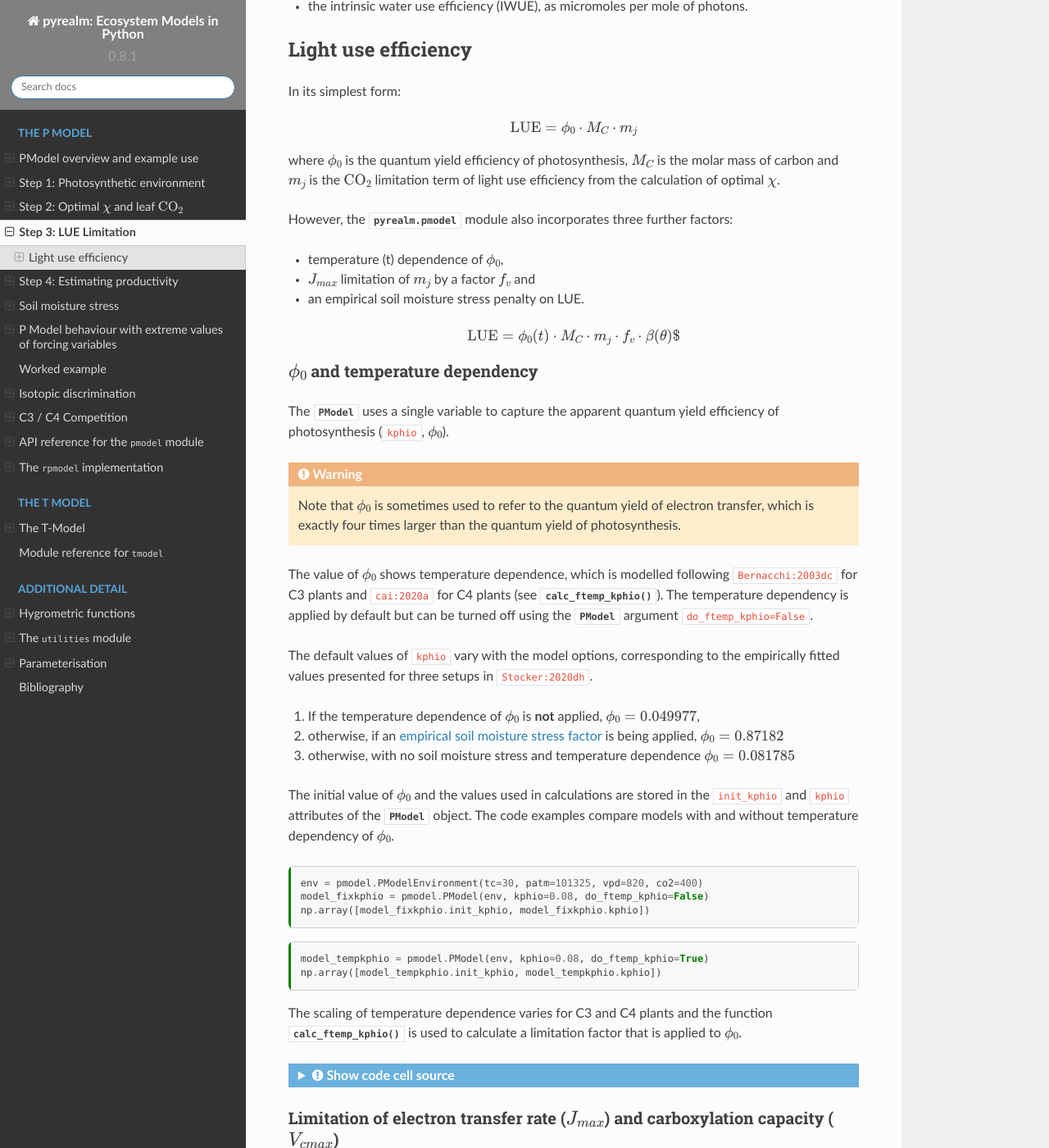
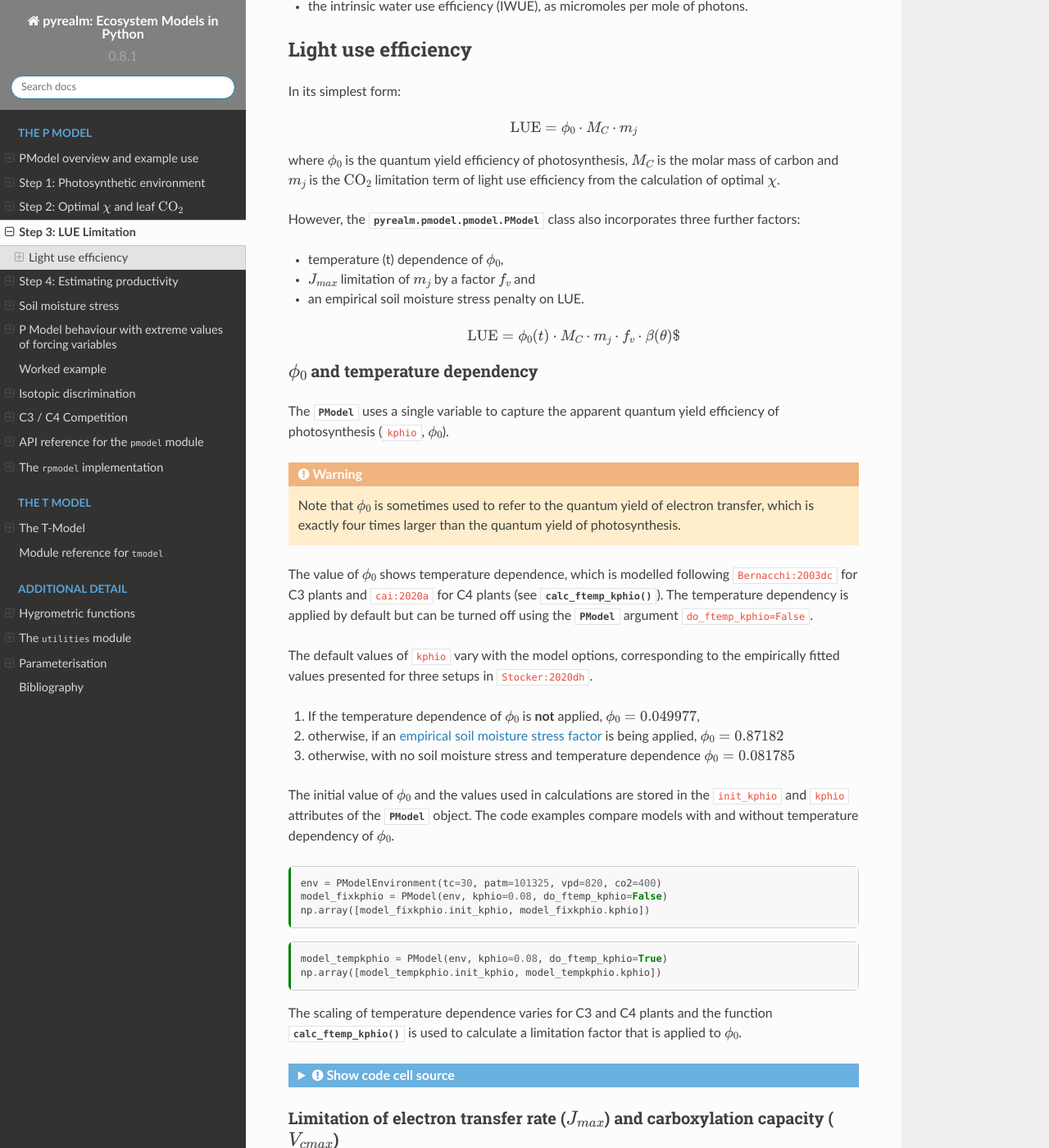
Before and after one commit to ImperialCollegeLondon/pyrealm, a Sphinx documentation site: the page built from docs/source/pmodel/lue_limitation.md, in a window 1280 px wide and 1400 px high, scrolled down 361 px. Shown: the whole window at 82% size. Built offline with Sphinx 7.4.7 and the Read the Docs theme 2.0.0, drawn with Linux system fonts in a browser that asks for light colours; cross-references to code outside the pages are shown as plain code; some of the changed text lies outside the part shown.

Commit message:
More updates to pmodel namespace and docs

````diff
--- a/docs/source/pmodel/lue_limitation.md
+++ b/docs/source/pmodel/lue_limitation.md
@@ -64,7 +65,7 @@
 molar mass of carbon and $m_j$ is the $\ce{CO2}$ limitation term of light use
 efficiency from the calculation of optimal $\chi$.
 
-However, the {mod}`pyrealm.pmodel` module also incorporates three further
+However, the {class}`pyrealm.pmodel.pmodel.PModel` class also incorporates three further
 factors:
 
 * temperature (t) dependence of $\phi_0$,
@@ -105,18 +106,18 @@
    $\phi_0 = 0.081785$
 
 The initial value of $\phi_0$ and the values used in calculations are stored in
-the `init_kphio` and  `kphio` attributes of the {class}`~pyrealm.pmodel.PModel`
+the `init_kphio` and  `kphio` attributes of the {class}`~pyrealm.pmodel.pmodel.PModel`
 object.  The code examples compare models with and without temperature
 dependency of $\phi_0$.
 
 ```{code-cell} ipython3
-env = pmodel.PModelEnvironment(tc=30, patm=101325, vpd=820, co2=400)
-model_fixkphio = pmodel.PModel(env, kphio=0.08, do_ftemp_kphio=False)
+env = PModelEnvironment(tc=30, patm=101325, vpd=820, co2=400)
+model_fixkphio = PModel(env, kphio=0.08, do_ftemp_kphio=False)
 np.array([model_fixkphio.init_kphio, model_fixkphio.kphio])
 ```
 
 ```{code-cell} ipython3
-model_tempkphio = pmodel.PModel(env, kphio=0.08, do_ftemp_kphio=True)
+model_tempkphio = PModel(env, kphio=0.08, do_ftemp_kphio=True)
 np.array([model_tempkphio.init_kphio, model_tempkphio.kphio])
 ```
 
@@ -127,8 +128,8 @@
 ```{code-cell} python
 :tags: [hide-input]
 # Calculate temperature dependence of quantum yield efficiency
-fkphio_c3 = pmodel.calc_ftemp_kphio(tc_1d, c4=False)
-fkphio_c4 = pmodel.calc_ftemp_kphio(tc_1d, c4=True)
+fkphio_c3 = calc_ftemp_kphio(tc_1d, c4=False)
+fkphio_c4 = calc_ftemp_kphio(tc_1d, c4=True)
 
 # Create a line plot of ftemp kphio
 pyplot.plot(tc_1d, fkphio_c3, label='C3')
@@ -153,16 +154,16 @@
   = 1$.
 * `wang17`: This is the default setting for `method_jmaxlim` and applies the
   calculations describe in  {cite}`Wang:2017go`. The calculation details can be
-  seen in the {meth}`~pyrealm.pmodel.JmaxLimitation.wang17` method.
+  seen in the {meth}`~pyrealm.pmodel.pmodel.JmaxLimitation.wang17` method.
 
 * `smith19`: This is an alternate calculation for optimal values of $J_{max}$
   and $V_{cmax}$ described in {cite}`Smith:2019dv`. The calculation details can be
-  seen in the {meth}`~pyrealm.pmodel.JmaxLimitation.smith19` method.
+  seen in the {meth}`~pyrealm.pmodel.pmodel.JmaxLimitation.smith19` method.
 
 ```{code-cell} ipython3
-model_jmax_simple = pmodel.PModel(env, kphio=0.08, method_jmaxlim='simple')
-model_jmax_wang17 = pmodel.PModel(env, kphio=0.08, method_jmaxlim='wang17')
-model_jmax_smith19 = pmodel.PModel(env,  kphio=0.08, method_jmaxlim='smith19')
+model_jmax_simple = PModel(env, kphio=0.08, method_jmaxlim='simple')
+model_jmax_wang17 = PModel(env, kphio=0.08, method_jmaxlim='wang17')
+model_jmax_smith19 = PModel(env,  kphio=0.08, method_jmaxlim='smith19')
 
 # Compare LUE from the three methods
 np.array([model_jmax_simple.lue,
@@ -176,12 +177,12 @@
 ```{code-cell} python
 :tags: [hide-input]
 # Calculate variation in m_jlim with temperature
-env = pmodel.PModelEnvironment(tc = tc_1d, patm=101325, vpd=820, co2=400)
-model_tc_wang17 = pmodel.PModel(env, kphio=0.08, do_ftemp_kphio=False)
-model_tc_simple = pmodel.PModel(env, kphio=0.08, do_ftemp_kphio=False, method_jmaxlim='simple')
-model_tc_smith19 = pmodel.PModel(env, kphio=0.08, do_ftemp_kphio=False, method_jmaxlim='smith19')
+env = PModelEnvironment(tc = tc_1d, patm=101325, vpd=820, co2=400)
+model_tc_wang17 = PModel(env, kphio=0.08, do_ftemp_kphio=False)
+model_tc_simple = PModel(env, kphio=0.08, do_ftemp_kphio=False, method_jmaxlim='simple')
+model_tc_smith19 = PModel(env, kphio=0.08, do_ftemp_kphio=False, method_jmaxlim='smith19')
 
-# Create a line plot of the resulting values of m_j
+Create a line plot of the resulting values of m_j
 pyplot.plot(tc_1d, model_tc_simple.lue, label='simple')
 pyplot.plot(tc_1d, model_tc_wang17.lue, label='wang17')
 pyplot.plot(tc_1d, model_tc_smith19.lue, label='smith19')
````
Also changed, not shown: other parts of docs/source/pmodel/lue_limitation.md (+5 -4 lines), docs/source/pmodel/extreme_values.md (+3 -3 lines), 1 other file.
